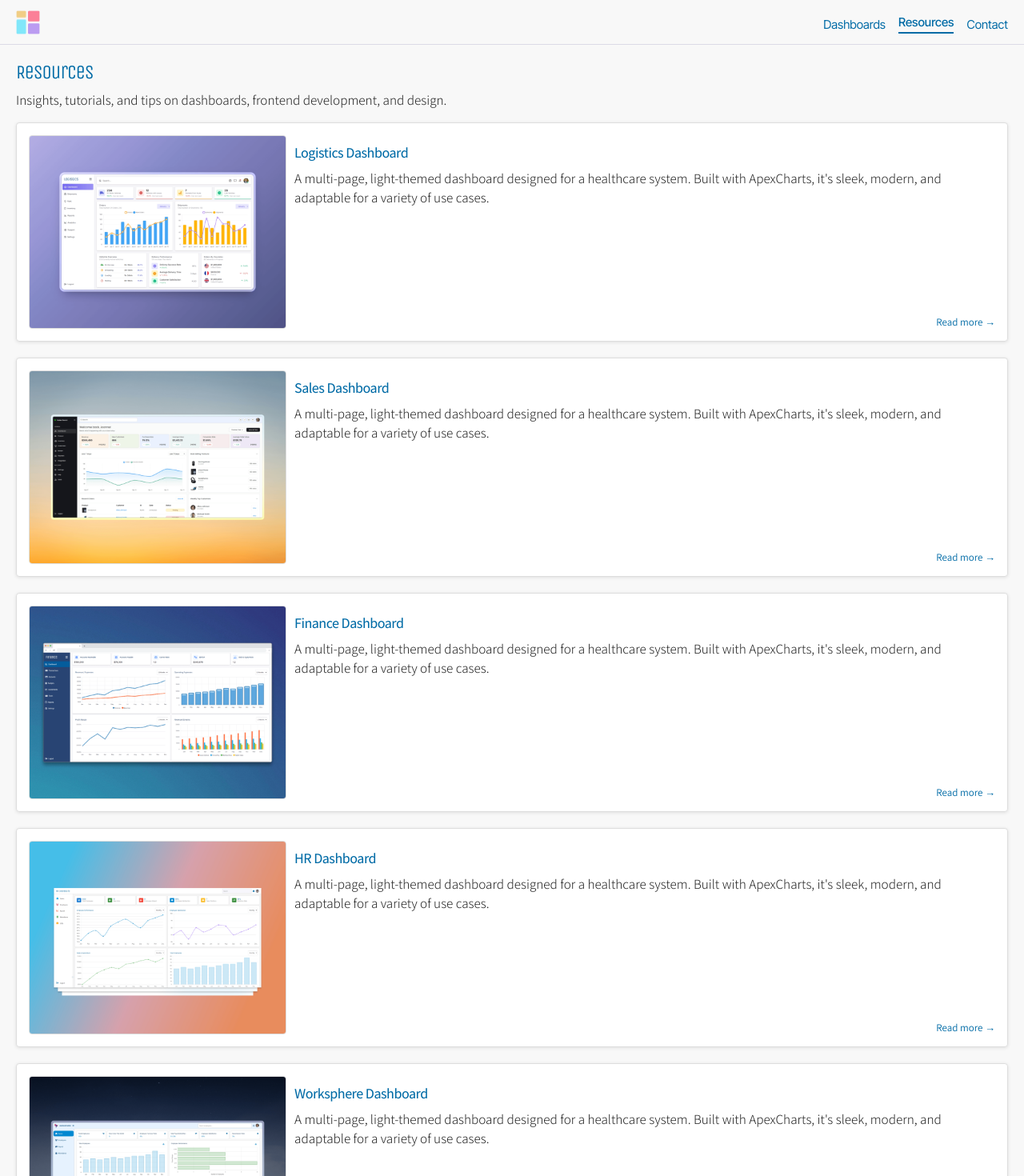
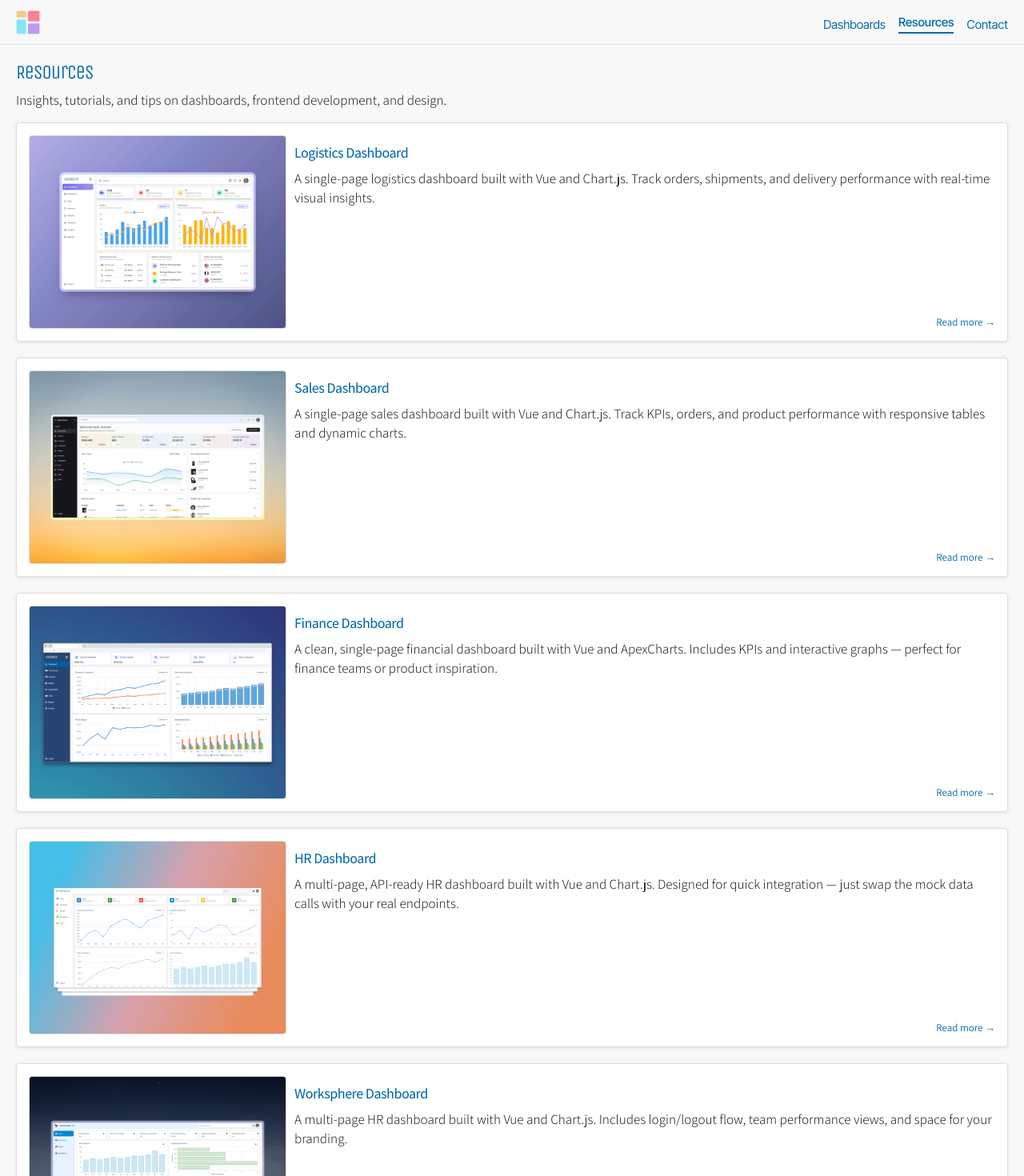
Before and after one commit to joseph-johnson27001/dashboard-website, a Vue app: page /resources in a window 1280 px wide. Shown: the top 1470 px of the page at 80% size. Built offline with nearby package versions, Linux system fonts and the light colour scheme.

Commit message:
All resource excerts

```diff
--- a/src/views/ResourcesPage.vue
+++ b/src/views/ResourcesPage.vue
@@ -37,35 +37,35 @@ export default {
           title: "Logistics Dashboard",
           slug: "logistics-dashboard",
           excerpt:
-            "A multi-page, light-themed dashboard designed for a healthcare system. Built with ApexCharts, it's sleek, modern, and adaptable for a variety of use cases.",
+            "A single-page logistics dashboard built with Vue and Chart.js. Track orders, shipments, and delivery performance with real-time visual insights.",
           image: "/Dashboard_Images/logistics.png",
         },
         {
           title: "Sales Dashboard",
           slug: "sales-dashboard",
           excerpt:
-            "A multi-page, light-themed dashboard designed for a healthcare system. Built with ApexCharts, it's sleek, modern, and adaptable for a variety of use cases.",
+            "A single-page sales dashboard built with Vue and Chart.js. Track KPIs, orders, and product performance with responsive tables and dynamic charts.",
           image: "/Dashboard_Images/sales.png",
         },
         {
           title: "Finance Dashboard",
           slug: "finance-dashboard",
           excerpt:
-            "A multi-page, light-themed dashboard designed for a healthcare system. Built with ApexCharts, it's sleek, modern, and adaptable for a variety of use cases.",
+            "A clean, single-page financial dashboard built with Vue and ApexCharts. Includes KPIs and interactive graphs — perfect for finance teams or product inspiration.",
           image: "/Dashboard_Images/finance.png",
         },
         {
           title: "HR Dashboard",
           slug: "hr-dashboard",
           excerpt:
-            "A multi-page, light-themed dashboard designed for a healthcare system. Built with ApexCharts, it's sleek, modern, and adaptable for a variety of use cases.",
+            "A multi-page, API-ready HR dashboard built with Vue and Chart.js. Designed for quick integration — just swap the mock data calls with your real endpoints.",
           image: "/Dashboard_Images/hr-dashboard.png",
         },
         {
           title: "Worksphere Dashboard",
           slug: "worksphere-dashboard",
           excerpt:
-            "A multi-page, light-themed dashboard designed for a healthcare system. Built with ApexCharts, it's sleek, modern, and adaptable for a variety of use cases.",
+            "A multi-page HR dashboard built with Vue and Chart.js. Includes login/logout flow, team performance views, and space for your branding.",
           image: "/Dashboard_Images/Worksphere.png",
         },
         {
```
